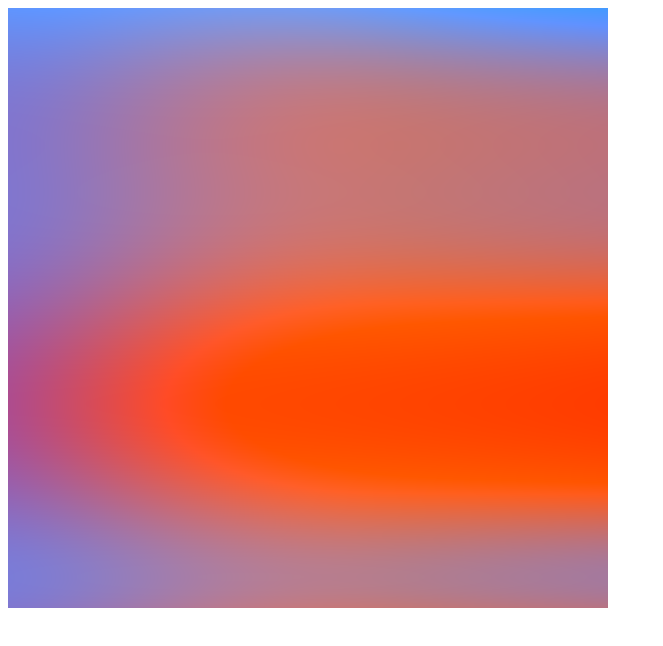
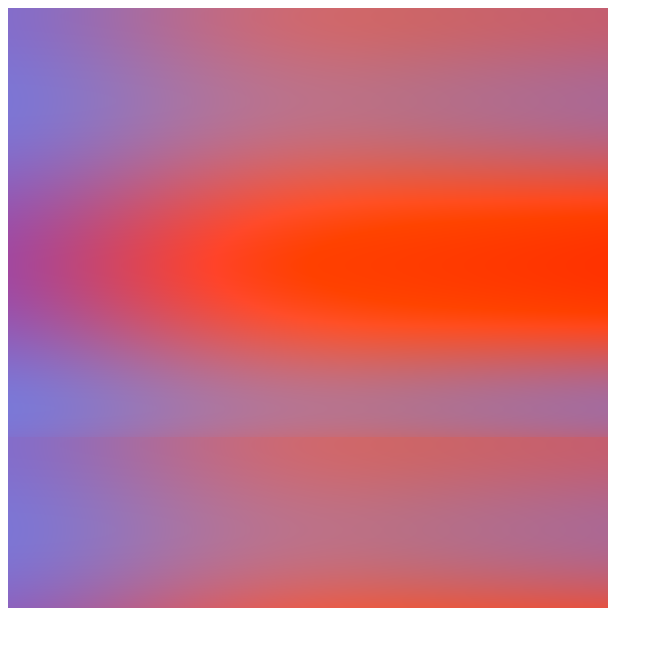
Before and after one commit to maite-l/passion-project, a plain HTML site: page exercises/index.html in a window 1280 px wide. Shown: the whole page, without its empty margins (0-663 px from the left). Drawn offline with Linux system fonts and the light colour scheme.

Commit message:
improved sunset

```diff
--- a/exercises/index.html
+++ b/exercises/index.html
@@ -10,7 +10,7 @@
 
 <body>
   <canvas id="c"></canvas>
-  <script type="module" src="js/sunset.js"></script>
+  <script type="module" src="js/06-01_william-turner-sunset.js"></script>
 </body>
 
 </html>
--- a/exercises/js/basic.js
+++ b/exercises/js/03-01_basic.js
@@ -1,7 +1,3 @@
-
-// import vertexShaderRaw from './shaders/vertex.glsl?raw'
-// import fragmentShaderRaw from './shaders/fragment.glsl?raw'
-
 const vertexShaderRaw = `
 precision mediump float;
 
--- a/exercises/js/sunset.js
+++ b/exercises/js/06-01_william-turner-sunset.js
@@ -30,16 +30,20 @@ void main() {
     vec2 st = gl_FragCoord.xy/u_resolution.xy;
     vec3 color = vec3(0.0);
 
+    st *= vec2(1.0,1.4);
+    st += vec2(0.0,0.6);
+    st = fract(st);
+
     vec3 pct1 = vec3(st.x);
 
 
     pct1.b = smoothstep(0.0,0.732, st.x);
     pct1.r = smoothstep(0.0, 0.620, st.x);
 
-    vec3 pct2 =  sin(vec3(st.y*9.)+1.084)-0.368;
+    vec3 pct2 =  sin(0.82*vec3(st.y*8.5)+1.084)-0.368;
     vec3 pct3 = 1.192 - vec3(st.y);
 
-    vec3 pctFinal = vec3(sqrt(exp(sin(st.x/PI)*1.048)-0.416));
+    vec3 pctFinal = vec3(sqrt(exp(sin(st.x/PI)*1.048)));
     pctFinal.br = vec2(pow((smoothstep(-0.264,1.404, st.x)),0.500));
 
     vec3 mixA = mix(colorA, colorB, pct1);
@@ -47,6 +51,7 @@ void main() {
     vec3 mixC = mix(colorC, colorA, pct2);
     vec3 mixD = mix(mixB, mixC, pct3);
     color = mix(mixA, mixD, pctFinal);
+
 
 
     gl_FragColor = vec4(color,1.0);
```
Also changed, not shown: exercises/js/shaders/fragment.glsl (deleted, +0 -11 lines), exercises/js/shaders/vertex.glsl (deleted, +0 -11 lines), exercises/js/06-02_sunrise.js (renamed from exercises/js/sunrise.js).
